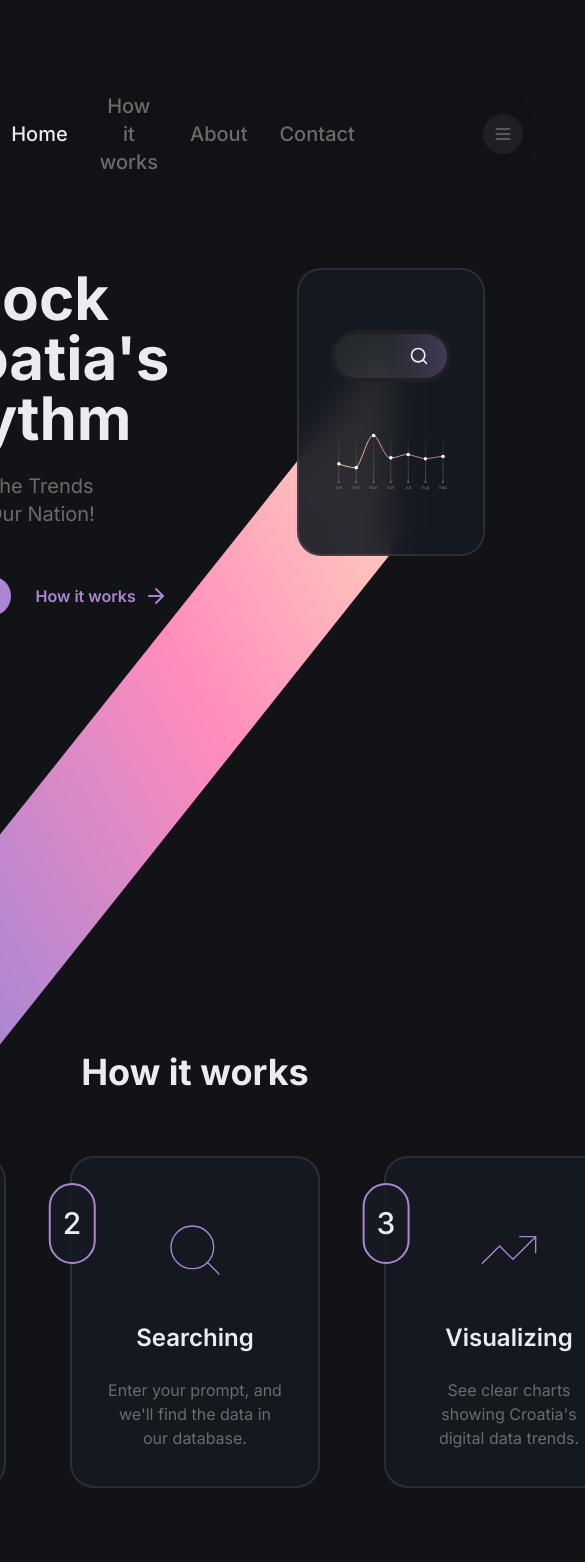
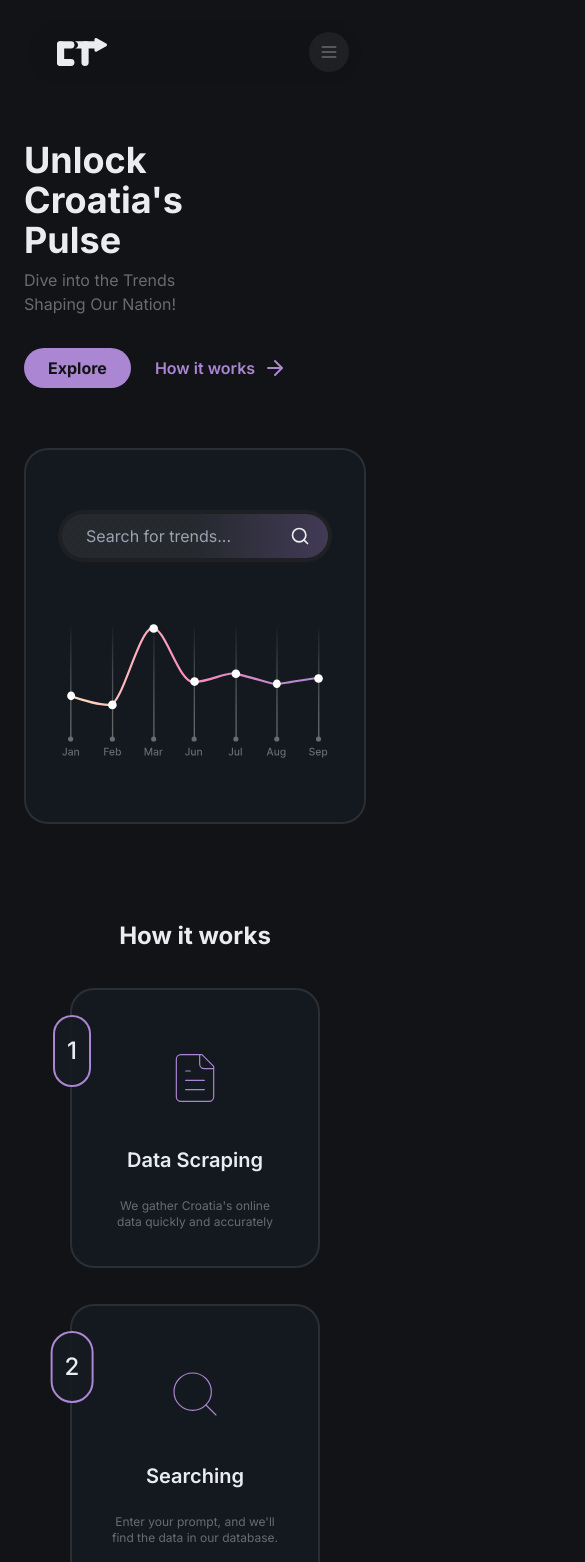
Before and after one commit to MarkoPvlkvc/CroTrends, a Next.js app: page / in a window 390 px wide. Shown: the top 1562 px of the page, 585 px wide, since content can reach past the window. Built offline with nearby package versions, Linux system fonts and the light colour scheme; a web font is replaced by a local one.

Commit message:
added responsiveness to the landing page

```diff
--- a/app/globals.css
+++ b/app/globals.css
@@ -5,73 +5,8 @@
 @tailwind components;
 @tailwind utilities;
 
-@layer base {
-  :root {
-    --background: 0 0% 100%;
-    --foreground: 240 10% 3.9%;
-
-    --card: 0 0% 100%;
-    --card-foreground: 240 10% 3.9%;
-
-    --popover: 0 0% 100%;
-    --popover-foreground: 240 10% 3.9%;
-
-    --primary: 240 5.9% 10%;
-    --primary-foreground: 0 0% 98%;
-
-    --secondary: 240 4.8% 95.9%;
-    --secondary-foreground: 240 5.9% 10%;
-
-    --muted: 240 4.8% 95.9%;
-    --muted-foreground: 240 3.8% 46.1%;
-
-    --accent: 240 4.8% 95.9%;
-    --accent-foreground: 240 5.9% 10%;
-
-    --destructive: 0 84.2% 60.2%;
-    --destructive-foreground: 0 0% 98%;
-
-    --border: 240 5.9% 90%;
-    --input: 240 5.9% 90%;
-    --ring: 240 10% 3.9%;
-
-    --radius: 0.5rem;
-  }
-
-  .dark {
-    --background: 240 10% 3.9%;
-    --foreground: 0 0% 98%;
-
-    --card: 240 10% 3.9%;
-    --card-foreground: 0 0% 98%;
-
-    --popover: 240 10% 3.9%;
-    --popover-foreground: 0 0% 98%;
-
-    --primary: 0 0% 98%;
-    --primary-foreground: 240 5.9% 10%;
-
-    --secondary: 240 3.7% 15.9%;
-    --secondary-foreground: 0 0% 98%;
-
-    --muted: 240 3.7% 15.9%;
-    --muted-foreground: 240 5% 64.9%;
-
-    --accent: 240 3.7% 15.9%;
-    --accent-foreground: 0 0% 98%;
-
-    --destructive: 0 62.8% 30.6%;
-    --destructive-foreground: 0 0% 98%;
-
-    --border: 240 3.7% 15.9%;
-    --input: 240 3.7% 15.9%;
-    --ring: 240 4.9% 83.9%;
-  }
-}
-
 body {
   overflow-x: hidden;
-  scroll-behavior: smooth;
 }
 
 .card_number::before {
@@ -80,9 +15,9 @@ body {
   align-items: center;
   justify-content: center;
   padding: 16px 12px 16px 12px;
-  background-color: #161b22e6; /* Use your container color */
+  background-color: #161b22e6;
   border-radius: 9999px;
-  font-size: 30px; /* Adjust the font size as necessary */
+  font-size: 1.5rem; /* 2xl */
   border: solid 2px #ab86d3;
   font-weight: 500;
   position: absolute;
@@ -90,3 +25,9 @@ body {
   left: 0;
   transform: translateX(-50%);
 }
+
+@media (min-width: 768px) {
+  .card_number::before {
+    font-size: 1.875rem; /* 3xl */
+  }
+}
--- a/app/page.tsx
+++ b/app/page.tsx
@@ -9,25 +9,26 @@ export default function Home() {
   const words = ["Pulse", "Rhythm", "Spirit", "Beat"];
 
   return (
-    <main className="relative flex flex-col items-center pt-20">
-      <div
-        style={{ clipPath: "polygon(0 70%, 100% 0, 100% 30%, 0 100%)" }}
-        className="absolute top-[10%] h-[700px] w-full bg-gradient-to-tr from-purple via-pink to-yellow"
-      />
+    <main className="relative flex flex-col items-center pt-5 md:pt-10 lg:pt-20">
+      <div className="clip-rectangle absolute top-[10%] hidden h-[300px] w-full bg-gradient-to-tr from-purple via-pink to-yellow md:block md:h-[500px] lg:h-[700px]" />
 
       <Navbar />
 
-      <section className="relative h-[calc(100svh-140px)] overflow-clip">
-        <div className="flex h-full w-full justify-center gap-32 pt-20">
+      <section className="relative h-fit overflow-hidden">
+        <div className="flex h-full w-full flex-col justify-center gap-9 px-6 pt-14 md:flex-row md:gap-16 md:px-16 md:pt-16 lg:gap-32 lg:pt-20">
           <div className="flex w-min flex-col justify-self-end">
-            <div className="text-6xl font-bold">
+            <div className="text-4xl font-bold md:text-5xl lg:text-6xl">
               Unlock Croatia&apos;s{" "}
-              <FlipWords words={words} className="text-white" />
+              <FlipWords
+                words={words}
+                className="hidden text-white lg:inline-block"
+              />
+              <span className="inline-block lg:hidden">Pulse</span>
             </div>
-            <p className="mt-6 text-xl text-gray">
-              Dive into the Trends Shaping Our Nation!
+            <p className="mt-2 text-base text-gray md:mt-4 md:text-lg lg:mt-6 lg:text-xl">
+              Dive into the Trends <br /> Shaping Our Nation!
             </p>
-            <div className="mt-12 flex items-center gap-6">
+            <div className="mt-8 flex items-center gap-6 md:mt-10 lg:mt-12">
               <Button text="Explore" className="bg-purple" />
               <button className="flex gap-2 text-nowrap bg-transparent font-semibold text-purple">
                 How it works <ArrowRight />
@@ -35,48 +36,50 @@ export default function Home() {
             </div>
           </div>
 
-          <div className="flex h-fit flex-col items-center justify-center rounded-3xl border-[2px] border-white/10 bg-container px-9 py-16 backdrop-blur-lg">
+          <div className="mt-6 flex h-fit flex-col items-center justify-center rounded-3xl border-[2px] border-white/10 bg-container px-9 py-16 backdrop-blur-lg md:mt-0">
             <Input
               text="Search for trends..."
               className="bg-gradient-to-r from-gray/20 via-gray/20 to-purple/30"
             />
 
-            <img src="home_chart.svg" className="mt-12 w-[400px]" />
+            <img src="home_chart.svg" className="mt-12 w-72 md:w-96" />
           </div>
         </div>
       </section>
 
-      <section className="relative mt-40 flex flex-col items-center overflow-clip">
-        <div className="relative px-6">
-          <p className="text-center text-4xl font-bold">How it works</p>
+      <section className="relative mt-24 flex flex-col items-center overflow-hidden md:mt-32 lg:mt-40">
+        <div className="px-6">
+          <p className="text-center text-2xl font-bold md:text-3xl lg:text-4xl">
+            How it works
+          </p>
 
-          <div className="mt-16 flex gap-16">
-            <div className="card_number relative flex w-[250px] flex-col items-center rounded-3xl border-[2px] border-white/10 bg-container p-9">
-              <FileText className="mt-6 size-16 stroke-[0.5] text-purple" />
-              <p className="mt-10 text-nowrap text-2xl font-semibold">
+          <div className="mt-9 flex flex-wrap justify-center gap-x-16 gap-y-9 px-6 md:mt-12 lg:mt-16">
+            <div className="card_number relative flex w-[250px] flex-col items-center rounded-3xl border-[2px] border-white/10 bg-container px-6 py-9 md:px-9">
+              <FileText className="mt-6 size-14 stroke-[0.5] text-purple md:size-16" />
+              <p className="mt-10 text-nowrap text-xl font-semibold md:text-2xl">
                 Data Scraping
               </p>
-              <p className="mt-6 text-center text-gray">
+              <p className="mt-6 max-w-44 text-center text-xs text-gray md:text-base">
                 We gather Croatia&apos;s online data quickly and accurately
               </p>
             </div>
 
-            <div className="card_number relative flex w-[250px] flex-col items-center rounded-3xl border-[2px] border-white/10 bg-container p-9 before:content-['2']">
-              <Search className="mt-6 size-16 stroke-[0.5] text-purple" />
-              <p className="mt-10 text-nowrap text-2xl font-semibold">
+            <div className="card_number relative flex w-[250px] flex-col items-center rounded-3xl border-[2px] border-white/10 bg-container px-6 py-9 before:content-['2'] md:p-9 md:px-9">
+              <Search className="mt-6 size-14 stroke-[0.5] text-purple md:size-16" />
+              <p className="mt-10 text-nowrap text-xl font-semibold md:text-2xl">
                 Searching
               </p>
-              <p className="mt-6 text-center text-gray">
+              <p className="mt-6 max-w-44 text-center text-xs text-gray md:text-base">
                 Enter your prompt, and we&apos;ll find the data in our database.
               </p>
             </div>
 
-            <div className="card_number relative flex w-[250px] flex-col items-center rounded-3xl border-[2px] border-white/10 bg-container p-9 before:content-['3']">
-              <TrendingUp className="mt-6 size-16 stroke-[0.5] text-purple" />
-              <p className="mt-10 text-nowrap text-2xl font-semibold">
+            <div className="card_number relative flex w-[250px] flex-col items-center rounded-3xl border-[2px] border-white/10 bg-container px-6 py-9 before:content-['3'] md:p-9 md:px-9">
+              <TrendingUp className="mt-6 size-14 stroke-[0.5] text-purple md:size-16" />
+              <p className="mt-10 text-nowrap text-xl font-semibold md:text-2xl">
                 Visualizing
               </p>
-              <p className="mt-6 text-center text-gray">
+              <p className="mt-6 max-w-44 text-center text-xs text-gray md:text-base">
                 See clear charts showing Croatia&apos;s digital data trends.
               </p>
             </div>
@@ -84,16 +87,7 @@ export default function Home() {
         </div>
       </section>
 
-      <section className="relative mt-40 flex h-svh w-full flex-col items-center justify-center overflow-clip bg-gradient-to-br from-purple via-pink to-yellow text-black">
-        <svg
-          className="absolute top-0 h-[150px] w-full rotate-180 fill-black"
-          xmlns="http://www.w3.org/2000/svg"
-          viewBox="0 0 100 100"
-          preserveAspectRatio="none"
-        >
-          <polygon points="0,100 100,0 100,100" />
-        </svg>
-
+      <section className="lg:clip-about-lg md:clip-about-md clip-about relative mt-24 flex w-full flex-col items-center justify-center overflow-hidden bg-gradient-to-br from-purple via-pink to-yellow py-24 text-black md:mt-32 md:py-32 lg:mt-40 lg:py-36">
         <div className="w-full max-w-screen-md px-6">
           <div className="relative flex max-w-96 flex-col">
             <p className="text-3xl font-bold md:text-4xl lg:text-5xl">
@@ -120,27 +114,20 @@ export default function Home() {
             />
           </div>
         </div>
-
-        <svg
-          className="absolute bottom-0 h-[150px] w-full translate-y-[-1] rotate-180 fill-black"
-          xmlns="http://www.w3.org/2000/svg"
-          viewBox="0 0 100 100"
-          preserveAspectRatio="none"
-        >
-          <polygon points="0,100 100,0 100,100" />
-        </svg>
       </section>
 
-      <section className="relative mt-40 w-full overflow-clip pb-1">
-        <p className="text-center text-4xl font-bold">Contact</p>
+      <section className="relative mt-24 w-full overflow-hidden pb-1 md:mt-32 lg:mt-40">
+        <p className="text-center text-2xl font-bold md:text-3xl lg:text-4xl">
+          Contact
+        </p>
 
-        <div className="mt-16 flex items-center justify-center gap-16 px-64">
-          <p className="max-w-sm text-4xl font-extralight text-white/50">
-            Got questions? Ideas? Or just want to chat?{" "}
+        <div className="mt-9 flex flex-col items-center justify-center gap-16 px-6 md:mt-12 md:flex-row lg:mt-16">
+          <p className="max-w-sm text-2xl font-extralight text-white/50 md:text-3xl lg:text-4xl">
+            Got questions? Ideas? <br /> Or just want to chat? <br />
             <span className="font-bold text-white">We&apos;re all ears.</span>
           </p>
 
-          <div className="flex w-[350px] flex-col gap-4">
+          <div className="flex w-full max-w-[350px] flex-col gap-4">
             <Input
               hasIcon={false}
               text="Name"
--- a/components/Footer.tsx
+++ b/components/Footer.tsx
@@ -2,7 +2,7 @@ import { LegacyRef, MutableRefObject } from "react";
 
 const Footer = () => {
   return (
-    <footer className="mt-40 w-full overflow-hidden border-t-[2px] border-[#202128] bg-container px-4 py-10 sm:px-6 lg:px-8">
+    <footer className="mt-24 w-full overflow-hidden border-t-[2px] border-[#202128] bg-container px-4 py-10 sm:px-6 md:mt-32 lg:mt-40 lg:px-8">
       {/* Grid */}
       <div className="text-center">
         <div className="flex justify-center">
--- a/components/Input.tsx
+++ b/components/Input.tsx
@@ -14,7 +14,7 @@ const Input = ({
     <div
       className={cn(
         `
-      flex w-fit items-center gap-12 rounded-full px-6 ring-4 ring-[#1f2023]
+      flex w-fit items-center rounded-full px-6 ring-4 ring-[#1f2023]
       transition-all focus-within:ring-2 focus-within:ring-purple focus:outline-none
       `,
         className,
--- a/components/Navbar.tsx
+++ b/components/Navbar.tsx
@@ -12,10 +12,10 @@ const Navbar = () => {
   };
 
   return (
-    <nav className="sticky top-2 z-20 grid h-fit w-fit grid-cols-[auto_1fr_auto] items-center gap-32 rounded-full bg-black/75 p-3 backdrop-blur-lg">
+    <nav className="sticky top-2 z-20 grid h-fit w-[85%] grid-cols-[auto_1fr] items-center gap-32 rounded-full bg-black/75 p-3 backdrop-blur-lg lg:w-fit lg:grid-cols-[auto_1fr_auto]">
       <img src="CroTrends-cropped.svg" className="h-full py-1.5 pl-4" />
 
-      <div className="flex justify-center gap-8 text-xl font-medium text-gray">
+      <div className="hidden justify-center gap-8 text-xl font-medium text-gray lg:flex">
         <button className="text-white">Home</button>
         <button className="bg-transparent transition-colors hover:text-white">
           How it works
@@ -30,11 +30,13 @@ const Navbar = () => {
 
       <Button text="Explore" className="hidden lg:block" />
 
-      <div
-        onClick={handleDropdownToggle}
-        className="relative flex size-10 items-center justify-center rounded-full bg-[#1f2023] hover:cursor-pointer lg:hidden"
-      >
-        <Menu className="size-5 text-gray" />
+      <div className="relative justify-self-end lg:hidden">
+        <button
+          onClick={handleDropdownToggle}
+          className="flex size-10 items-center justify-center rounded-full bg-[#1f2023] hover:cursor-pointer"
+        >
+          <Menu className="size-5 text-gray" />
+        </button>
 
         <div
           className={`${isDropdownOpen ? "block" : "hidden"} absolute right-0 top-14 rounded-3xl bg-[#1f2023] pt-4 font-medium text-gray backdrop-blur-lg`}
```
Also changed, not shown: tailwind.config.ts (+19 -1 lines).
